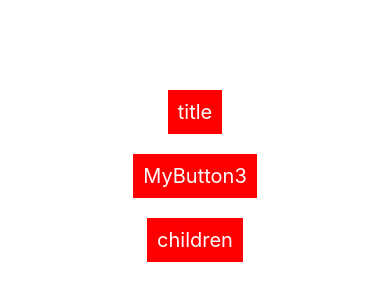
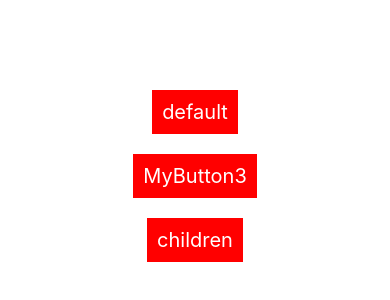
Before and after one commit to corn1200/my-first-expo, a React Native app: screen / in a window 390 px wide. Shown: the part 246-546 px from the top of the page. Built offline with nearby package versions, Linux system fonts and the light colour scheme.

Commit message:
기본 생성자에 넘겨 줄 값을 defaultProps에 오브젝트 형태로 설정

```diff
--- a/src/MyButton.js
+++ b/src/MyButton.js
@@ -4,8 +4,7 @@ import { TouchableOpacity, View, Text } from "react-native";
 
 // 함수 컴포넌트 생성
 // 부모(props)의 클릭(onPress)과 텍스트 이름(title)을 지정한다
-// 생성자에서 기본 값 지정
-const MyButton = ({ title = "title", onPress = () => { }, children }) => {
+const MyButton = ({ title, onPress, children }) => {
     return (
         <TouchableOpacity
             onPress={onPress}
@@ -20,5 +19,11 @@ const MyButton = ({ title = "title", onPress = () => { }, children }) => {
     );
 };
 
+// 기본 생성자에 넘겨 줄 값을 오브젝트 형태로 설정
+MyButton.defaultProps = {
+    title: 'default',
+    onPress: () => alert('default')
+}
+
 // 함수 컴포넌트(MyButton) 호출(export)
 export default MyButton;
```
